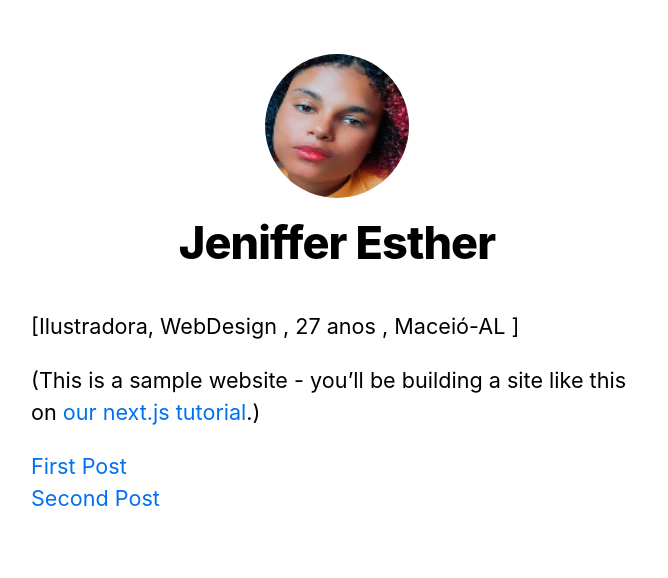
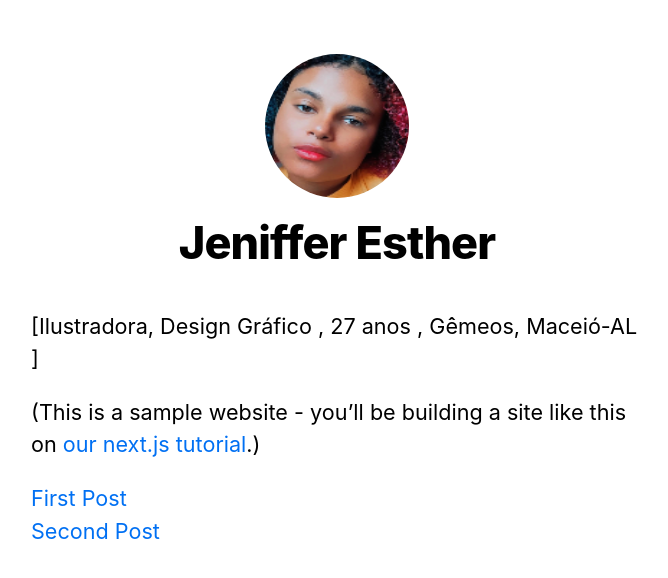
Before and after one commit to jenifferesther/nextjs-blog, a Next.js app: page / in a window 1280 px wide. Shown: the top 578 px of the page, without its empty margins (303-971 px from the left). Built offline with nearby package versions, Linux system fonts and the light colour scheme.

Commit message:
alteração simples de nome

```diff
--- a/pages/index.js
+++ b/pages/index.js
@@ -10,7 +10,7 @@ export default function Home() {
         <title>{siteTitle}</title>
       </Head>
       <section className={utilStyles.headingMd}>
-        <p>[Ilustradora, WebDesign , 27 anos , Maceió-AL ]</p>
+        <p>[Ilustradora, Design Gráfico , 27 anos , Gêmeos, Maceió-AL ]</p>
         <p>
           (This is a sample website - you’ll be building a site like this on{' '}
           <a href="http://nextjs.org/learn">our next.js tutorial</a>.)
```
